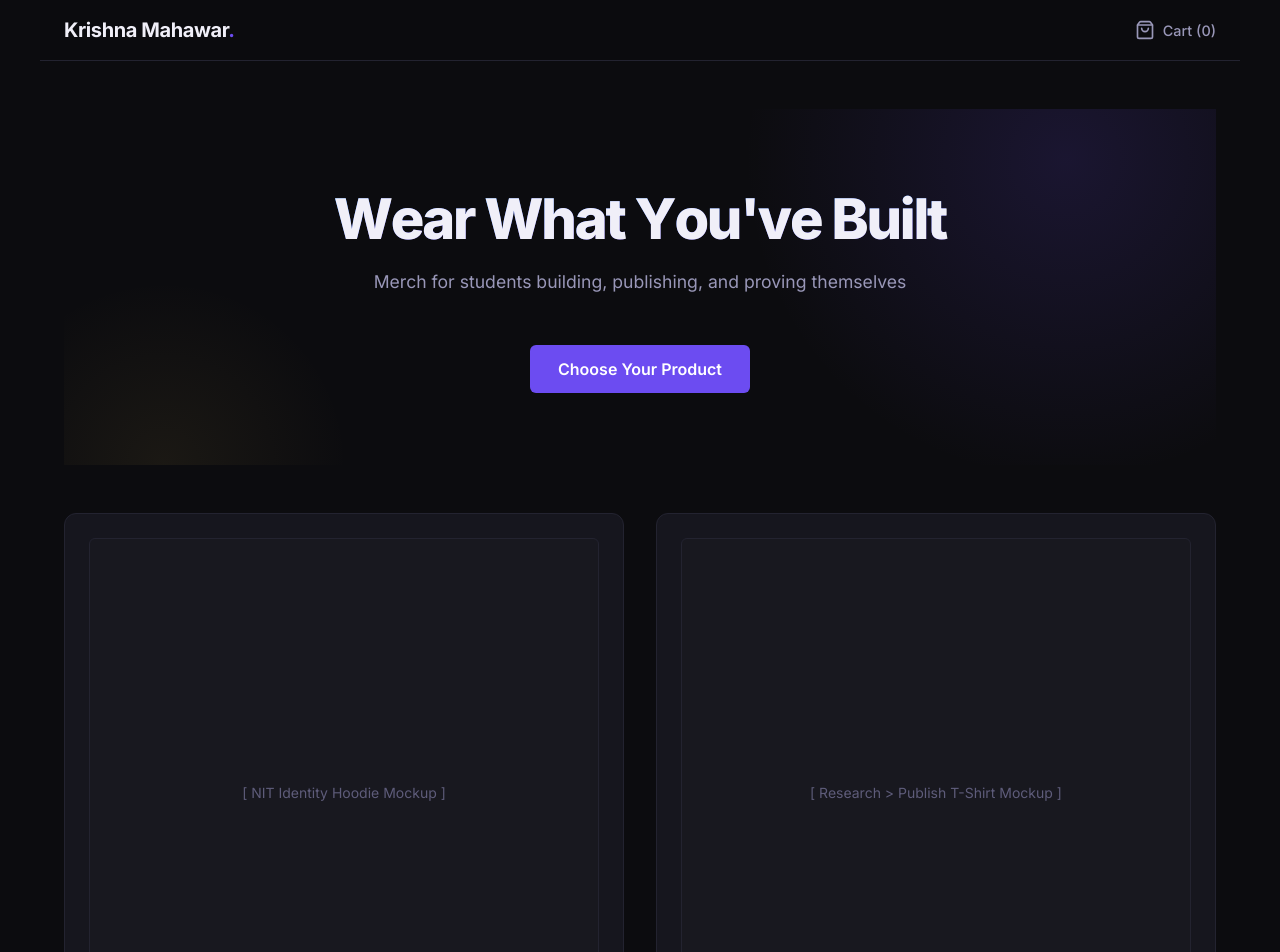
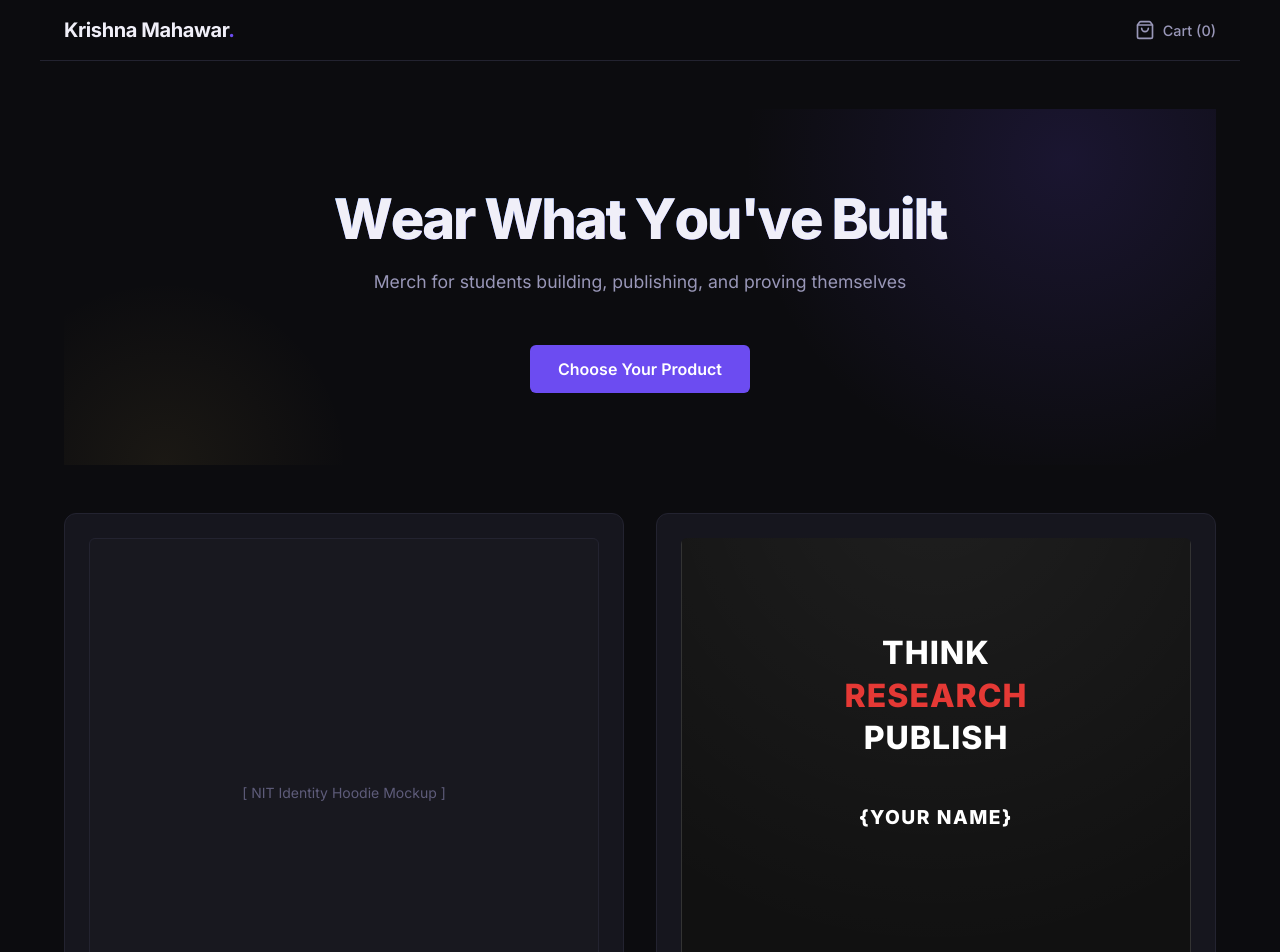
Before and after one commit to Krishna-NITRR/merch-krishna, a React (Vite) app: page / in a window 1280 px wide. Shown: the top 952 px of the page. Built offline with nearby package versions, Linux system fonts and the light colour scheme.

Commit message:
Add Research Publish T-Shirt Mockup

```diff
--- a/src/components/HomeView.tsx
+++ b/src/components/HomeView.tsx
@@ -1,5 +1,6 @@
 import { useState } from 'react';
 import type { ViewState } from '../App';
+import TShirtMockup from './TShirtMockup';
 
 interface Props {
   onNavigate: (view: ViewState) => void;
@@ -55,11 +56,11 @@ export default function HomeView({ onNavigate }: Props) {
         </div>
 
         <div className="product-card" onClick={() => onNavigate('customize-research')}>
-          <div className="product-image-placeholder">
-            [ Research &gt; Publish T-Shirt Mockup ]
+          <div className="product-image-placeholder" style={{ padding: 0, background: 'transparent', border: 'none' }}>
+            <TShirtMockup view="front" />
           </div>
           <h2 className="product-title">Research Publish Merch</h2>
-          <p className="product-desc">"build before you speak" on the back. research &gt; publish on the front.</p>
+          <p className="product-desc">"Evidence over assumptions" on the back. THINK RESEARCH PUBLISH on the front.</p>
           <button className="btn btn-primary btn-full">Buy Now</button>
         </div>
       </section>
--- a/src/components/ResearchCustomizer.tsx
+++ b/src/components/ResearchCustomizer.tsx
@@ -1,5 +1,6 @@
 import { useState } from 'react';
 import type { CartItem } from '../App';
+import TShirtMockup from './TShirtMockup';
 
 interface Props {
   onAddToCart: (item: CartItem) => void;
@@ -27,19 +28,8 @@ export default function ResearchCustomizer({ onAddToCart }: Props) {
             Switch to {view === 'front' ? 'Back' : 'Front'}
           </button>
 
-          <div className="preview-text">
-            {view === 'front' ? (
-              <div style={{ display: 'flex', flexDirection: 'column', gap: '16px' }}>
-                <div style={{ fontSize: '2.5rem', color: 'var(--text)', letterSpacing: '-0.04em' }}>
-                  research &gt; publish
-                </div>
-                {userName && <div style={{ fontSize: '1rem', fontWeight: 500, color: 'var(--tm)' }}>{userName}</div>}
-              </div>
-            ) : (
-              <div style={{ fontSize: '1.5rem', color: 'var(--text)', letterSpacing: '0.02em', fontWeight: 600 }}>
-                build before you speak.
-              </div>
-            )}
+          <div className="preview-text" style={{ padding: 0, background: 'transparent' }}>
+            <TShirtMockup view={view} userName={userName} />
           </div>
         </div>
       </div>
--- /dev/null
+++ b/src/components/TShirtMockup.css
@@ -0,0 +1,73 @@
+.merch-shirt {
+  width: 100%;
+  aspect-ratio: 4/5;
+  background-color: #111;
+  border-radius: 12px;
+  position: relative;
+  display: flex;
+  align-items: center;
+  justify-content: center;
+  box-shadow: 0 4px 20px rgba(0, 0, 0, 0.4);
+  border: 1px solid #333;
+  overflow: hidden;
+  padding: 20px;
+}
+
+.merch-shirt::before {
+  content: '';
+  position: absolute;
+  top: 0; left: 0; right: 0; bottom: 0;
+  background: radial-gradient(circle at top, rgba(255,255,255,0.06) 0%, transparent 70%);
+  pointer-events: none;
+}
+
+.merch-text-front,
+.merch-text-back {
+  text-align: center;
+  color: #fff;
+  font-family: 'Inter', sans-serif;
+  font-weight: 800;
+  display: flex;
+  flex-direction: column;
+  position: relative;
+}
+
+.merch-text-front {
+  gap: 4px;
+  top: -10%;
+}
+
+.merch-text-back {
+  align-items: center;
+  top: -5%;
+}
+
+.merch-line {
+  font-size: clamp(1.2rem, 3.5vw, 2rem);
+  letter-spacing: 1px;
+  line-height: 1.2;
+}
+
+.merch-line.highlight-red {
+  color: #e53935;
+}
+
+.merch-name {
+  font-size: clamp(0.9rem, 2vw, 1.2rem);
+  margin-top: 40px;
+  letter-spacing: 1.5px;
+}
+
+.merch-sub {
+  font-size: clamp(0.75rem, 1.5vw, 0.9rem);
+  font-weight: 500;
+  margin-top: 50px;
+  letter-spacing: 0.5px;
+}
+
+.merch-site {
+  font-size: clamp(0.65rem, 1.2vw, 0.75rem);
+  font-weight: 500;
+  margin-top: 6px;
+  opacity: 0.7;
+}
--- /dev/null
+++ b/src/components/TShirtMockup.tsx
@@ -0,0 +1,29 @@
+import './TShirtMockup.css';
+
+interface Props {
+  view: 'front' | 'back';
+  userName?: string;
+}
+
+export default function TShirtMockup({ view, userName }: Props) {
+  return (
+    <div className="merch-shirt">
+      {view === 'front' ? (
+        <div className="merch-text-front">
+          <div className="merch-line">THINK</div>
+          <div className="merch-line highlight-red">RESEARCH</div>
+          <div className="merch-line">PUBLISH</div>
+          <div className="merch-name">{userName || '{YOUR NAME}'}</div>
+        </div>
+      ) : (
+        <div className="merch-text-back">
+          <div className="merch-line">THINK</div>
+          <div className="merch-line">LIKE A</div>
+          <div className="merch-line">RESEARCHER</div>
+          <div className="merch-sub">Evidence over assumptions.</div>
+          <div className="merch-site">krishnamahawar.in</div>
+        </div>
+      )}
+    </div>
+  );
+}
```
